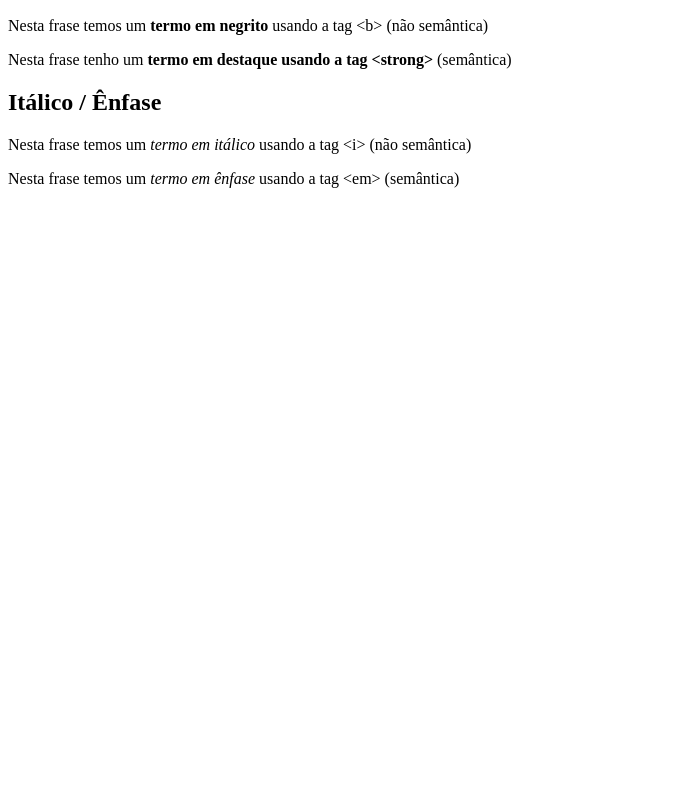
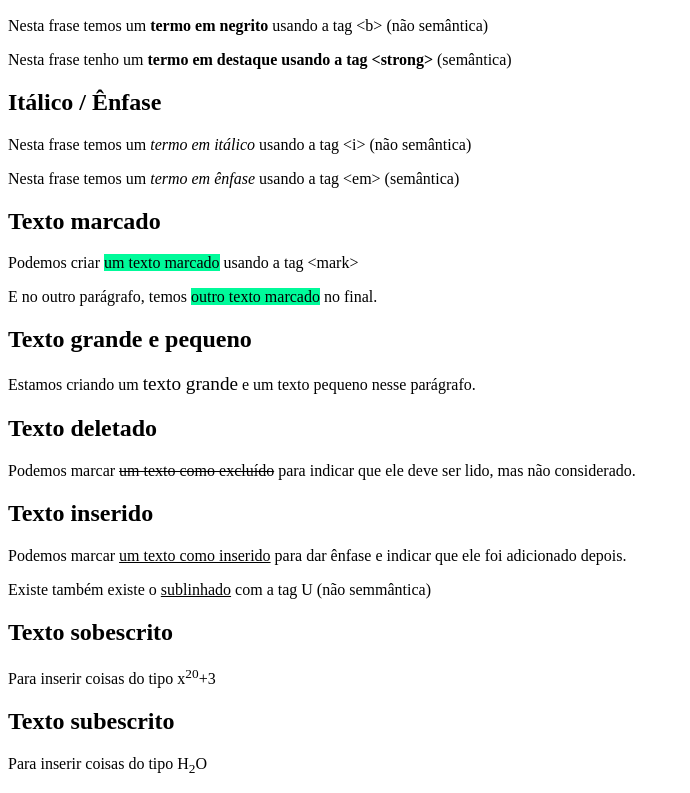
Before and after one commit to betemorais/meus-projetos, a plain HTML site: page Curso em Vídeo - HTML5 e CSS3/Praticas/HTML e CSS/Exercícios/ex008/index.html in a window 1280 px wide. Shown: the part 110-903 px from the top of the page, without its empty margins (0-690 px from the left). Before the commit the page ends 800 px from the top, so only its background shows below. Drawn offline with Linux system fonts and the light colour scheme.

Commit message:
upando aula 3 do capitulo 8

```diff
--- a/Curso em Vídeo - HTML5 e CSS3/Praticas/HTML e CSS/Exercícios/ex008/index.html
+++ b/Curso em Vídeo - HTML5 e CSS3/Praticas/HTML e CSS/Exercícios/ex008/index.html
@@ -5,6 +5,11 @@
     <meta name="viewport" content="width=device-width, initial-scale=1.0">
     <link rel="shortcut icon" href="/Praticas/HTML e CSS/favicon.ico" type="image/x-icon">
     <title>Formatação de Textos</title>
+    <style>
+        mark {
+            background-color: mediumspringgreen;
+        }
+    </style> <!--Se desejar que toda marcação de texto tenha a mesma cor diferente da padrão é só estilizar a tag no cabeçalho #Não esquecer de colocar o nome da tag a ser estilizada-->
 </head>
 <body>
     <h1>Principais formatações</h1>
@@ -19,5 +24,28 @@
         Nesta frase temos um <em> termo em ênfase </em>
         usando a tag &lt;em&gt; (semântica)
     </p>
+    <h2>Texto marcado</h2>
+    <p>Podemos criar <mark>um texto marcado</mark> usando a tag &lt;mark&gt;
+    <!--Inserir style="background-color: cor desejada" após a abertura da tag mark quando desejar alterar a cor de algumas marcações de texto-->
+    </p>
+    <p>E no outro parágrafo, temos <mark>outro texto marcado</mark> no final.
+     </p>
+     <h2>Texto grande e pequeno</h2>
+     <p>Estamos criando um <big>texto grande</big> e um <smal>texto pequeno</smal> nesse parágrafo.</p>
+     <!--a tag <big> </big> está obsoleta-->
+     <h2>Texto deletado</h2>
+     <p>Podemos marcar <del>um texto como excluído</del> para indicar que ele deve ser lido, mas não considerado.</p>
+     <h2>Texto inserido</h2>
+     <p>Podemos marcar <ins>um texto como inserido</ins> para dar ênfase e indicar que ele foi adicionado depois.
+    </p>
+     <p>Existe também existe o <u>sublinhado</u> com a tag U (não semmântica)</p>
+     <h2>Texto sobescrito</h2>
+     <p>
+         Para inserir coisas do tipo x<sup>20</sup>+3
+     </p>
+     <h2>Texto subescrito</h2>
+     <p>
+         Para inserir coisas do tipo H<sub>2</sub>O
+     </p>
 </body>
 </html>
```
